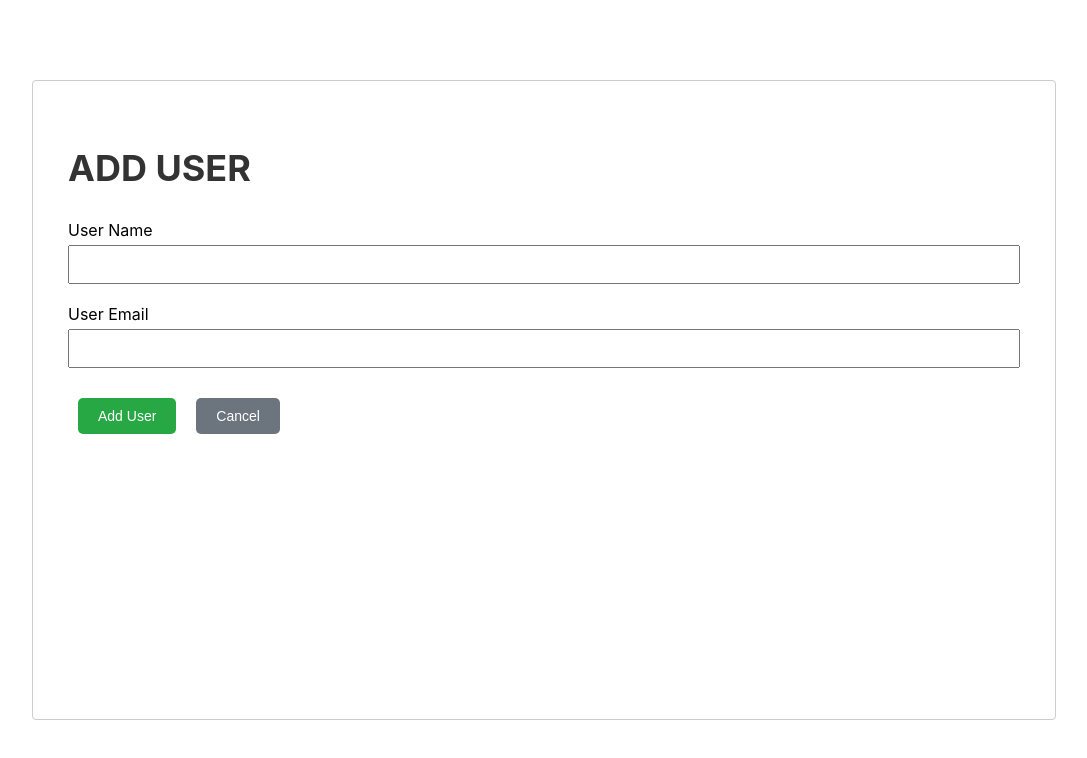
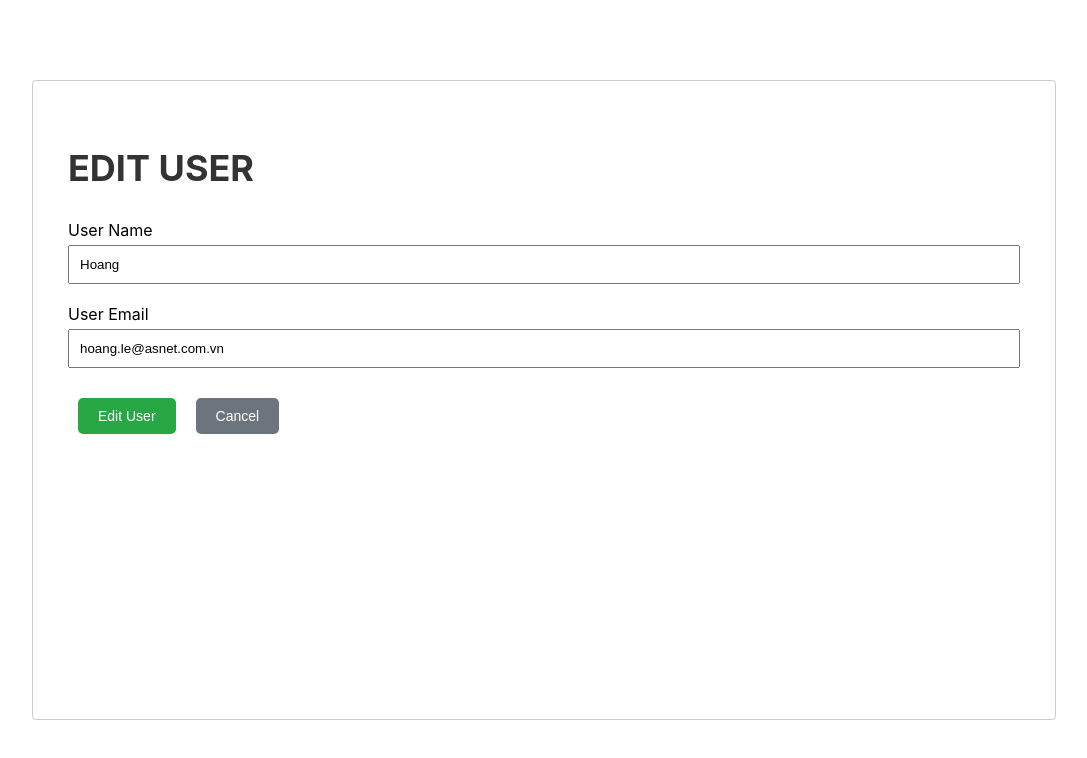
Before and after one commit to hoangle-agilityio/nextjs-training, a Next.js app in the folder practice-nextjs/: page /user/edit/1 in a window 1280 px wide. Shown: the top 758 px of the page, without its empty margins (96-1183 px from the left). Built offline with nearby package versions, Linux system fonts and the light colour scheme; data requests are answered from the project's data file.

Commit message:
feat: implement user edit page

```diff
--- a/practice-nextjs/app/api/index.ts
+++ b/practice-nextjs/app/api/index.ts
@@ -32,3 +32,16 @@ export async function addUser(data: Partial<User>): Promise<User> {
 
   return response.json();
 }
+
+export async function getUserById(id?: string | string[]): Promise<User> {
+  const response: Response = await fetch(`${API_URL}/${id}`);
+
+  return response.json();
+}
+
+export async function updateUser(data: Partial<User>): Promise<User> {
+  const url: string = `${API_URL}/${data.id}`;
+  const response: Response = await remoteFetchByUrl(url, data, "PUT");
+
+  return response.json();
+}
--- a/practice-nextjs/pages/user/[...slug].tsx
+++ b/practice-nextjs/app/components/User/index.tsx
@@ -1,21 +1,26 @@
+import Head from "next/head";
+import { useRouter } from "next/router";
 import { MutableRefObject, useRef, useState } from "react";
-import { NextPage } from "next";
-import { useRouter } from "next/router";
-import Head from "next/head";
-import { addUser } from "../../app/api";
-import { USER_INFORMATION } from "../../app/core/constants/user-information";
-import { VALIDATE } from "../../app/core/constants/validate";
-import Button from "../../app/components/Button";
-import User from "../../app/core/interfaces/user";
-import styles from "../../app/styles/User.module.css";
+import { addUser, updateUser } from "../../api";
+import { USER_INFORMATION } from "../../core/constants/user-information";
+import { VALIDATE } from "../../core/constants/validate";
+import User from "../../core/interfaces/user";
+import styles from "../../styles/User.module.css";
+import Button from "../Button";
 
-const AddUser: NextPage = () => {
+interface UserManagementProps {
+  currentUser?: User;
+}
+
+const UserManagement = (props: UserManagementProps) => {
   const [errors, setErrors] = useState<string[]>([]);
 
   const userNameRef = useRef() as MutableRefObject<HTMLInputElement>;
   const userEmailRef = useRef() as MutableRefObject<HTMLInputElement>;
 
   const router = useRouter();
+
+  let formTitle: string;
 
   // Add user data to server
   const handleAddUser = async (userData: Partial<User>): Promise<void> => {
@@ -28,7 +33,18 @@ const AddUser: NextPage = () => {
     }
   }
 
-  const handleSubmitUser = async (): Promise<void> => {
+  // Update user data to server
+  const handleUpdateUser = async (userData: Partial<User>): Promise<void> => {
+    try {
+      await updateUser(userData);
+
+      alert("User updated successfully!");
+    } catch (error) {
+      throw new Error(`Update data failed: ${error}`);
+    }
+  }
+
+  const handleSubmitUser = async (currentUser: User): Promise<void> => {
     try {
       const userData: Partial<User> = {
         name: userNameRef.current.value,
@@ -42,11 +58,16 @@ const AddUser: NextPage = () => {
         return;
       }
 
-      await handleAddUser(userData);
+      if (props.currentUser) {
+        userData.id = currentUser.id;
+        await handleUpdateUser(userData);
+      } else {
+        await handleAddUser(userData);
+      }
 
       router.push("/", undefined, { shallow: true });
     } catch (error) {
-      console.log(error);
+      throw new Error(`Submit data failed: ${error}`);
     }
   }
 
@@ -65,14 +86,20 @@ const AddUser: NextPage = () => {
     return errors;
   }
 
+  if (props.currentUser) {
+    formTitle = USER_INFORMATION.EDIT;
+  } else {
+    formTitle = USER_INFORMATION.ADD;
+  }
+
   return (
     <section className={styles.wrapper}>
       <Head>
-        <title>{USER_INFORMATION.ADD}</title>
+        <title>{formTitle}</title>
         <meta name="description" content="Add new user" />
       </Head>
 
-      <h2 className={styles.title}>{USER_INFORMATION.ADD}</h2>
+      <h2 className={styles.title}>{formTitle}</h2>
 
       {errors.map((error, index) => (
         <p key={index} className={styles.errorMsg}>{error}</p>
@@ -80,17 +107,17 @@ const AddUser: NextPage = () => {
 
       <div className={styles.inputGroup}>
         <label htmlFor="userName">User Name</label>
-        <input ref={userNameRef} type="text" id="userName" className={styles.inputItem} />
+        <input ref={userNameRef} type="text" id="userName" className={styles.inputItem} defaultValue={props.currentUser?.name} />
       </div>
       <div className={styles.inputGroup}>
         <label htmlFor="userEmail">User Email</label>
-        <input ref={userEmailRef} type="text" id="userEmail" className={styles.inputItem} />
+        <input ref={userEmailRef} type="text" id="userEmail" className={styles.inputItem} defaultValue={props.currentUser?.email} />
       </div>
 
       <Button
-        buttonName={USER_INFORMATION.ADD}
+        buttonName={formTitle}
         type="success"
-        onClick={() => handleSubmitUser()}
+        onClick={() => handleSubmitUser(props.currentUser!)}
       />
 
       <Button
@@ -102,19 +129,4 @@ const AddUser: NextPage = () => {
   );
 }
 
-export async function getStaticPaths() {
-  const paths = ['/user/add'];
-
-  return {
-    paths,
-    fallback: false
-  }
-}
-
-export async function getStaticProps() {
-  return {
-    props: {}
-  };
-}
-
-export default AddUser;
+export default UserManagement;
--- a/practice-nextjs/app/core/constants/user-information.ts
+++ b/practice-nextjs/app/core/constants/user-information.ts
@@ -1,4 +1,5 @@
 export const USER_INFORMATION = {
   ADD: "Add User",
+  EDIT: "Edit User",
   CANCEL: "Cancel",
 }
--- a/practice-nextjs/pages/index.tsx
+++ b/practice-nextjs/pages/index.tsx
@@ -63,6 +63,7 @@ const Home = ({ users }: InferGetServerSidePropsType<typeof getServerSideProps>)
                       <Button
                         buttonName="Edit"
                         type="primary"
+                        href={`/user/edit/${user.id}`}
                       />
 
                       <Button
--- /dev/null
+++ b/practice-nextjs/pages/user/edit/[id].tsx
@@ -0,0 +1,31 @@
+import { GetServerSideProps, NextPage } from "next";
+import { getUserById } from "../../../app/api";
+import User from "../../../app/core/interfaces/user";
+import UserManagement from "../../../app/components/User";
+
+interface ModifyUserProps {
+  currentUser: User;
+}
+
+const EditUser: NextPage<ModifyUserProps> = ({ currentUser }: ModifyUserProps) => {
+  return <UserManagement currentUser={currentUser} />
+}
+
+export const getServerSideProps: GetServerSideProps = async (context) => {
+  const id = context.params?.id;
+  const currentUser = await getUserById(id);
+
+  if (!Object.keys(currentUser).length) {
+    return {
+      notFound: true
+    }
+  }
+
+  return {
+    props: {
+      currentUser
+    }
+  };
+}
+
+export default EditUser;
```
Also changed, not shown: practice-nextjs/pages/user/add.tsx (added, +8 -0 lines), 1 other file (tests, documents, lock files or other folders).
